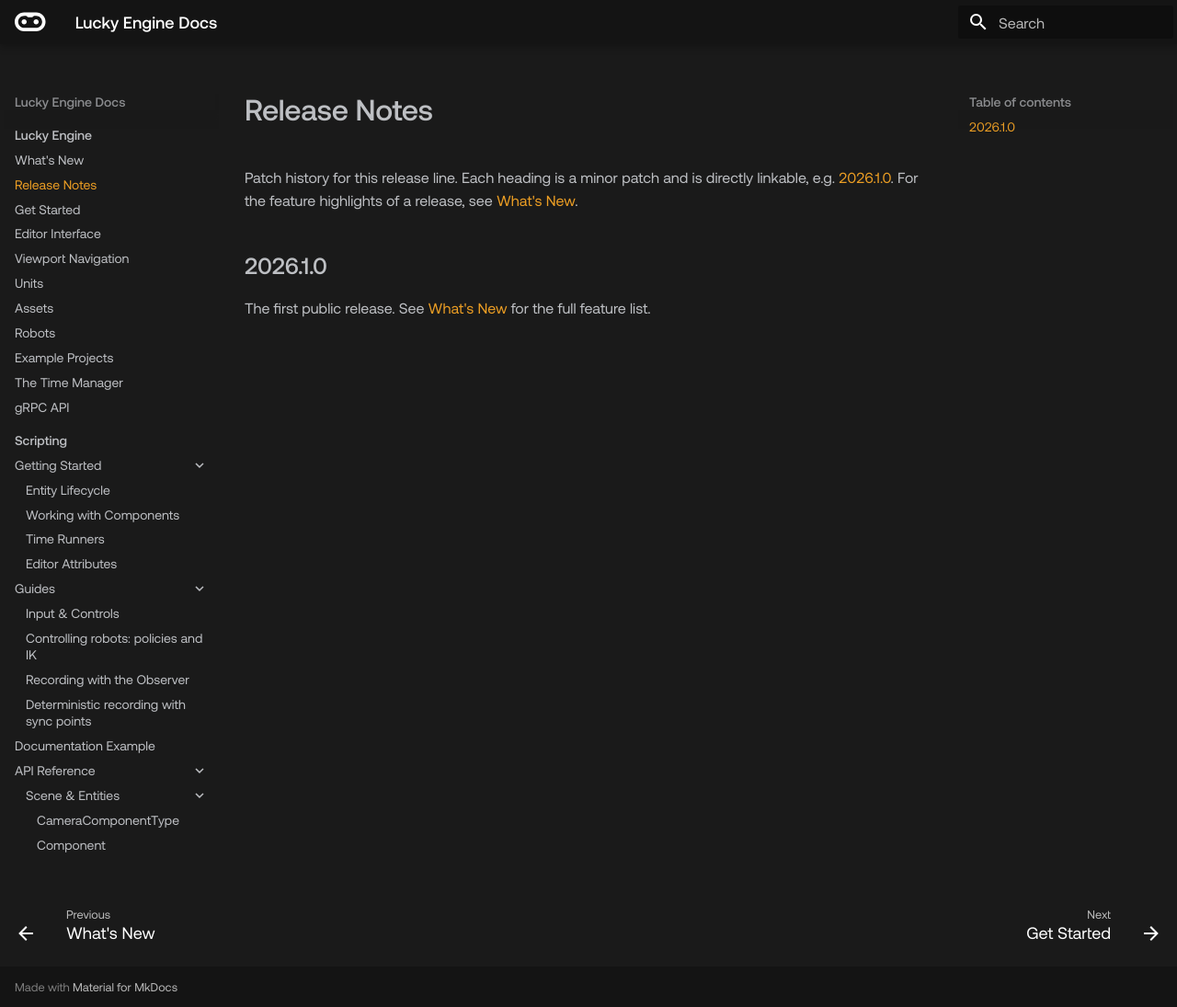
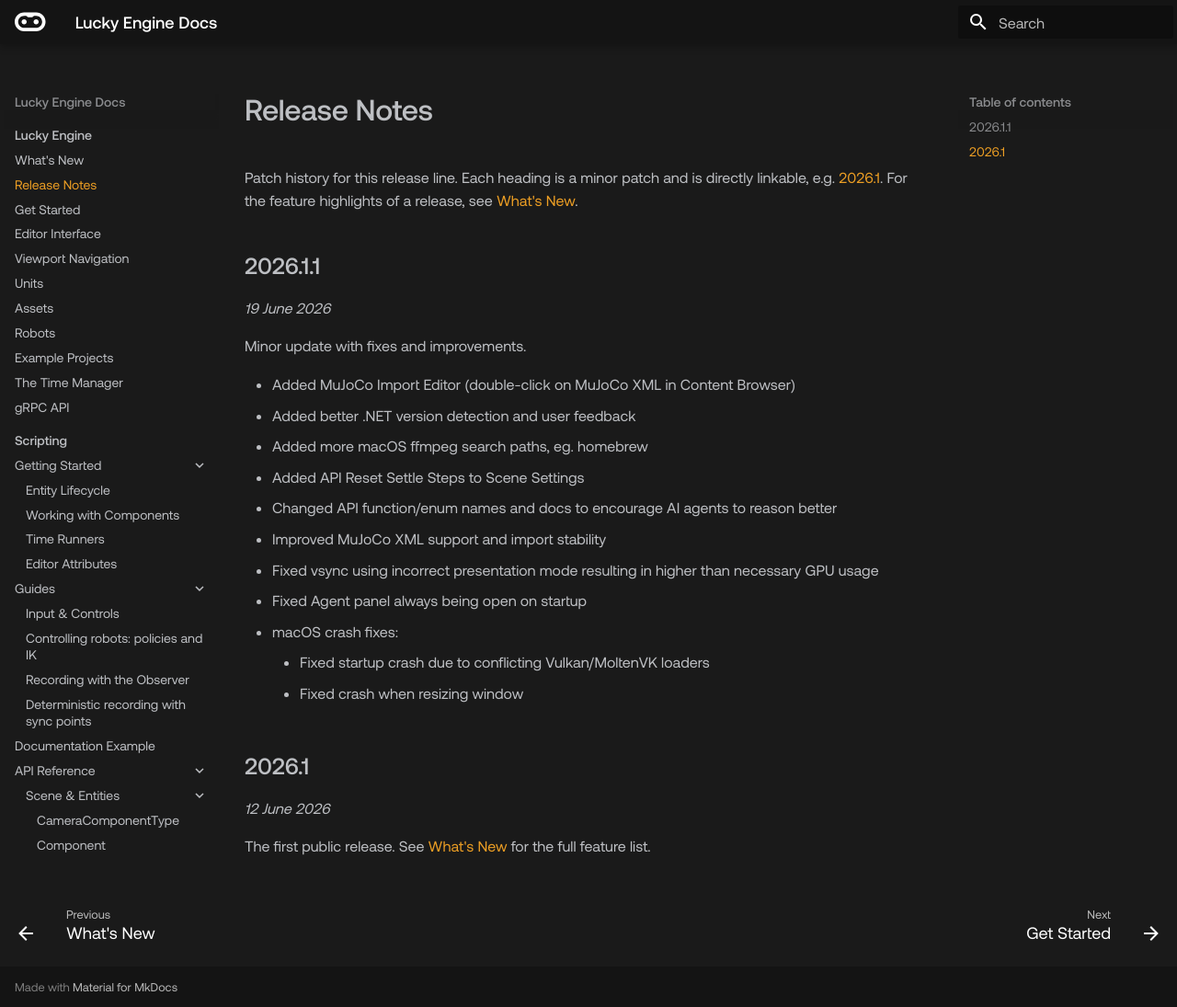
Before and after one commit to ZoreAnuj/luckyrobots-docs, an MkDocs documentation site: the page built from docs/release-notes.md, in a window 1280 px wide and 1095 px high. Shown: the whole window at 92% size. Built offline with MkDocs 1.6.1 and Material for MkDocs 9.7.7, drawn with Linux system fonts in a browser that asks for light colours; the version menu is left out.

Commit message:
Updated release notes with 2026.1.1 release

```diff
--- a/docs/release-notes.md
+++ b/docs/release-notes.md
@@ -1,7 +1,7 @@
 # Release Notes
 
 Patch history for this release line. Each heading is a minor patch and is directly
-linkable, e.g. [2026.1.0](#2026.1.0). For the feature highlights of a release, see
+linkable, e.g. [2026.1](#2026.1). For the feature highlights of a release, see
 [What's New](whats-new.md).
 
 <!--
@@ -15,6 +15,24 @@ linkable, e.g. [2026.1.0](#2026.1.0). For the feature highlights of a release, s
   release/2026.2 it lists 2026.2.x. mike serves each under its own /<version>/ prefix.
 -->
 
-## 2026.1.0 { #2026.1.0 }
+## 2026.1.1 { #2026.1.1 }
+_19 June 2026_
+
+Minor update with fixes and improvements.
+
+- Added MuJoCo Import Editor (double-click on MuJoCo XML in Content Browser)
+- Added better .NET version detection and user feedback
+- Added more macOS ffmpeg search paths, eg. homebrew
+- Added API Reset Settle Steps to Scene Settings
+- Changed API function/enum names and docs to encourage AI agents to reason better
+- Improved MuJoCo XML support and import stability
+- Fixed vsync using incorrect presentation mode resulting in higher than necessary GPU usage
+- Fixed Agent panel always being open on startup
+- macOS crash fixes:
+	- Fixed startup crash due to conflicting Vulkan/MoltenVK loaders
+	- Fixed crash when resizing window
+
+## 2026.1 { #2026.1 }
+_12 June 2026_
 
 The first public release. See [What's New](whats-new.md) for the full feature list.
```
